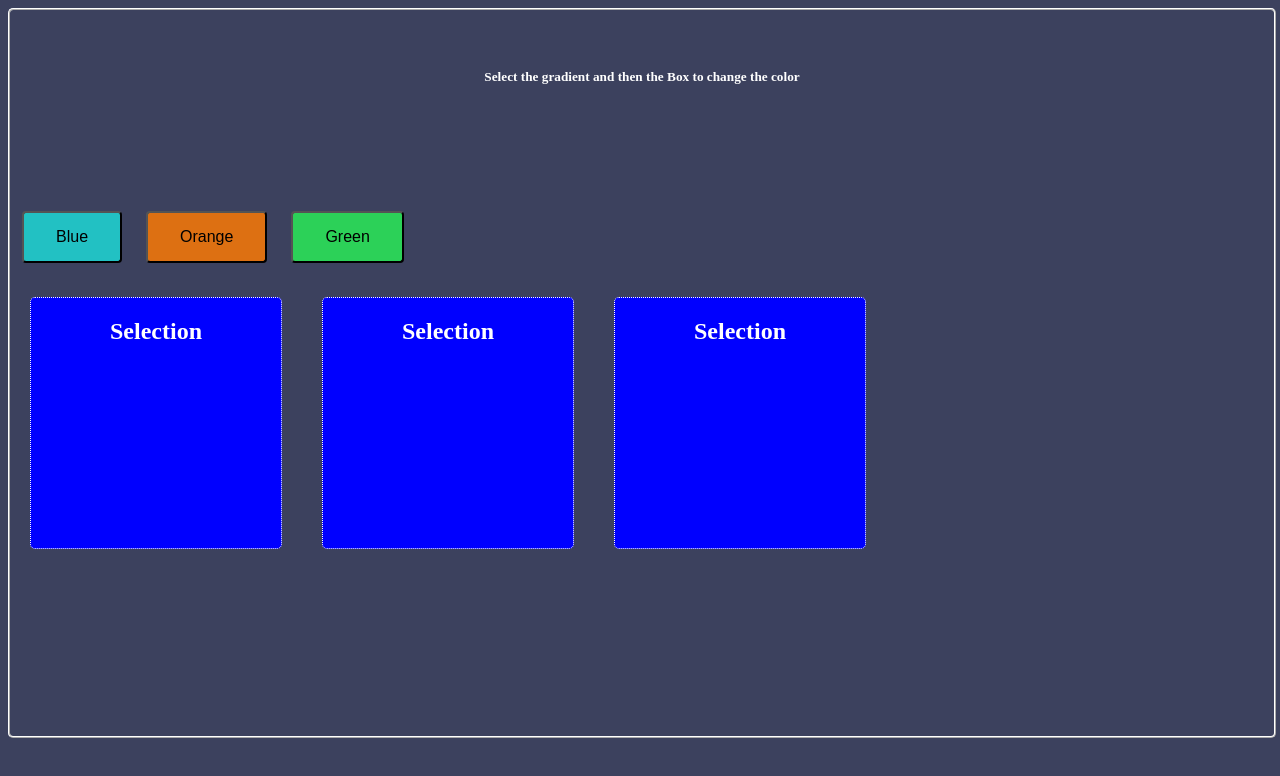
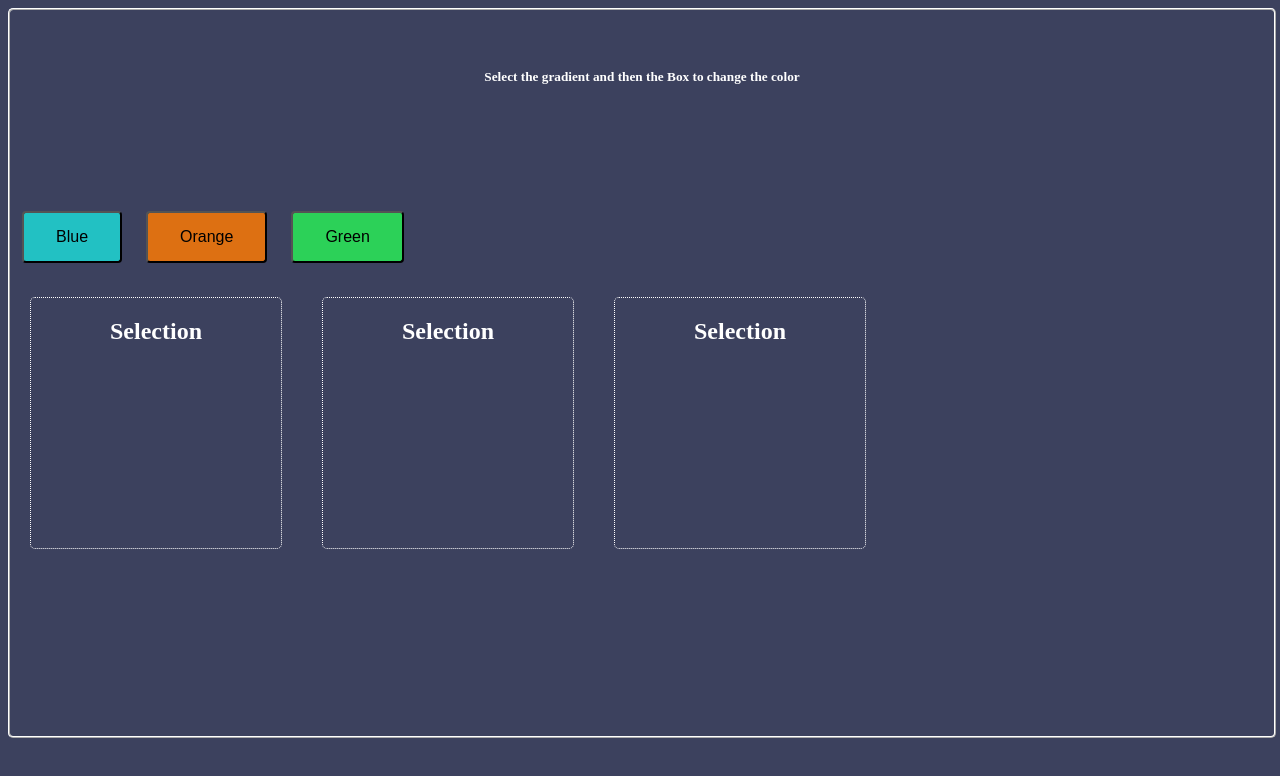
Before and after one commit to sameerhuseni/Paint-App-Colour-Picker---How-React-Works-Building-a-First-Custom-Functional-C---cyxzjwlsx5d0, a React app: page / in a window 1280 px wide. Shown: the top 776 px of the page. Built offline with nearby package versions, Linux system fonts and the light colour scheme.

Commit message:
commit 12

```diff
--- a/src/components/Selection.js
+++ b/src/components/Selection.js
@@ -6,7 +6,7 @@ const Selection = (props) => {
    const { applyColor,color }=props;
   // applyColor()
 
-   const [state,setState]=useState({background:'blue'})
+   const [state,setState]=useState({background:''})
 
     return(
         <div className='fix-box' style={state} onClick={()=>{
```
